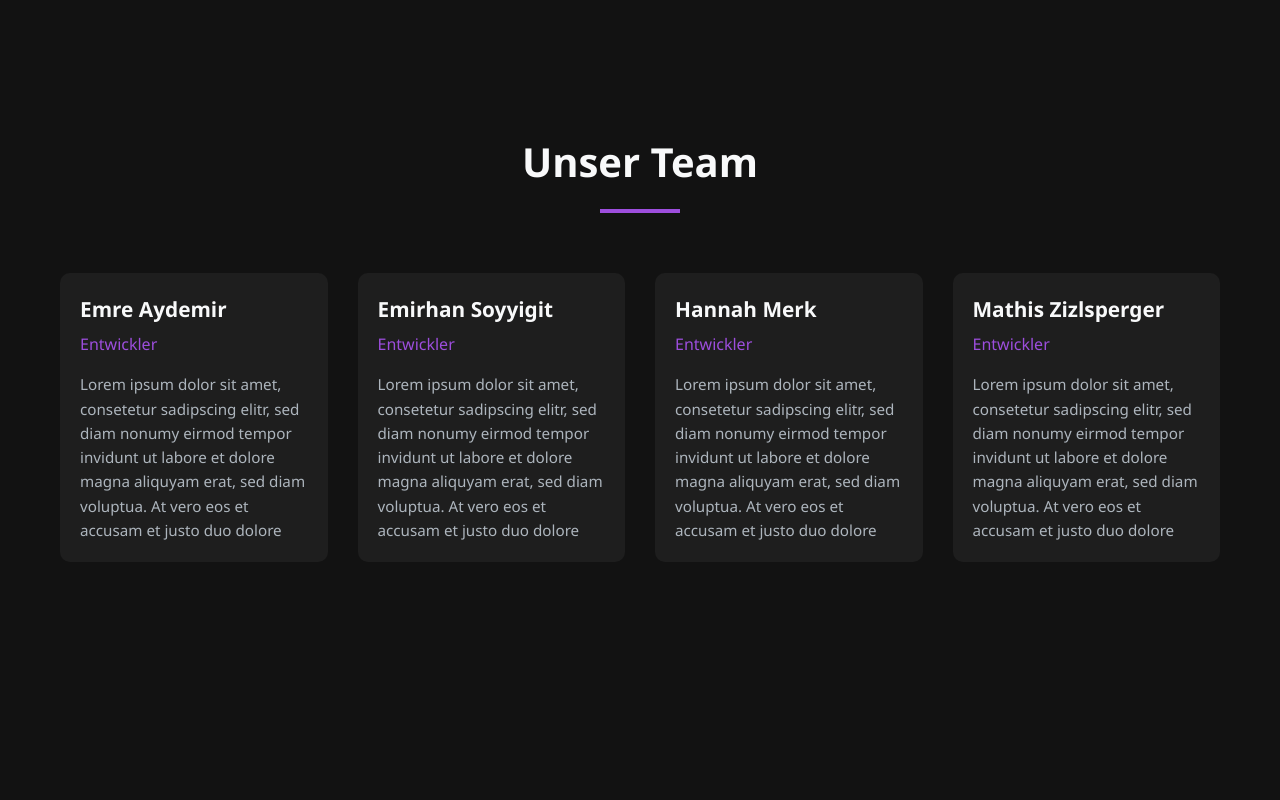
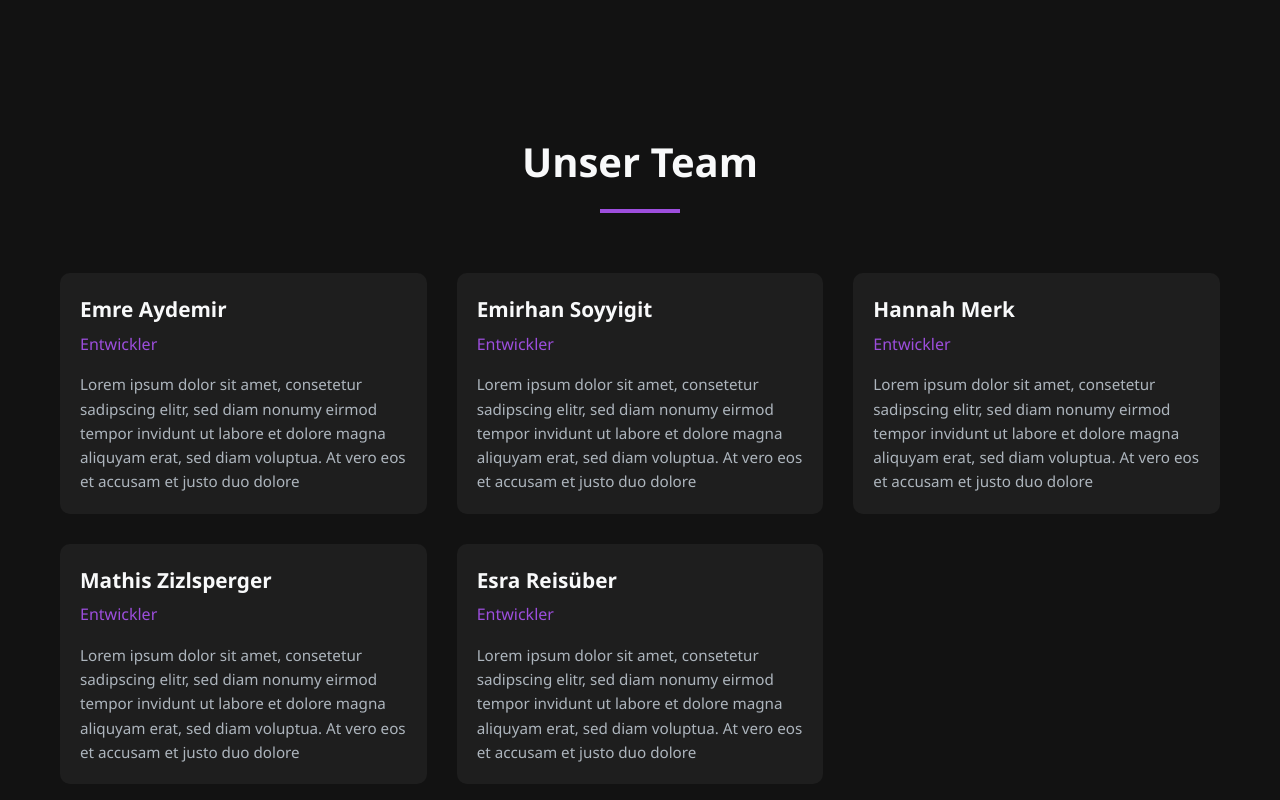
Before and after one commit to Mathis-zls/SEP-Website, a plain HTML site: page index.html in a window 1280 px wide. Shown: the part 1492-2292 px from the top of the page. Before the commit the page ends 2154 px from the top, so only its background shows below. Drawn offline with Linux system fonts and the light colour scheme.

Commit message:
added person

```diff
--- a/index.html
+++ b/index.html
@@ -93,6 +93,13 @@
                         <p class="description">Lorem ipsum dolor sit amet, consetetur sadipscing elitr, sed diam nonumy eirmod tempor invidunt ut labore et dolore magna aliquyam erat, sed diam voluptua. At vero eos et accusam et justo duo dolore</p>
                     </div>
                 </div>
+                <div class="team-member">
+                    <div class="team-member-content">
+                        <h3>Esra Reisüber</h3>
+                        <p class="role">Entwickler</p>
+                        <p class="description">Lorem ipsum dolor sit amet, consetetur sadipscing elitr, sed diam nonumy eirmod tempor invidunt ut labore et dolore magna aliquyam erat, sed diam voluptua. At vero eos et accusam et justo duo dolore</p>
+                    </div>
+                </div>
             </div>
         </div>
     </section>
--- a/style.css
+++ b/style.css
@@ -225,7 +225,7 @@ section {
 /* Team section */
 .team-grid {
     display: grid;
-    grid-template-columns: repeat(auto-fill, minmax(250px, 1fr));
+    grid-template-columns: repeat(auto-fill, minmax(300px, 1fr));
     gap: 30px;
 }
 
```
